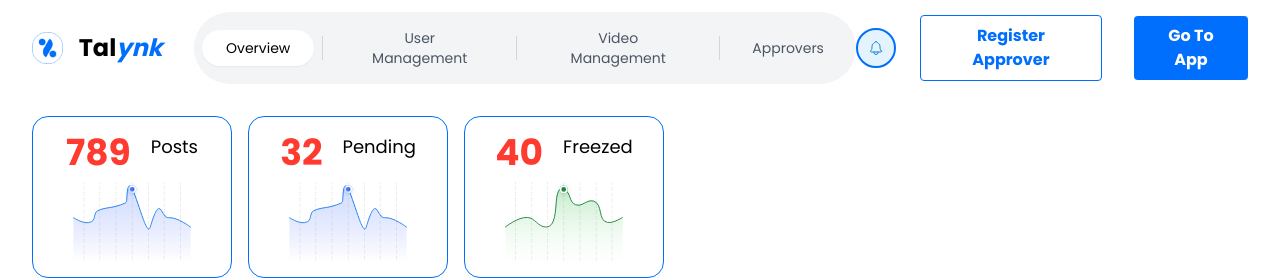
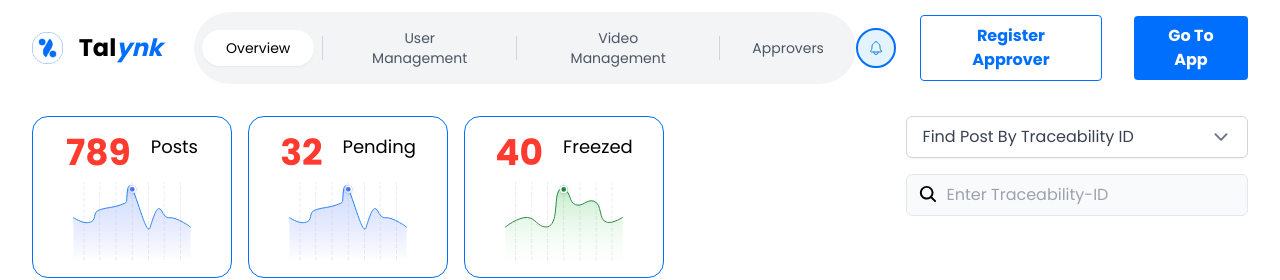
Before and after one commit to mahingaRodin/Talynk, a React (Vite) app: page / in a window 1280 px wide. Shown: the top 280 px of the page. Built offline with nearby package versions, Linux system fonts and the light colour scheme.

Commit message:
right sidebar

```diff
--- a/src/components/overview/graph.tsx
+++ b/src/components/overview/graph.tsx
@@ -1,4 +1,5 @@
 import { useState } from 'react';
+import Sidebar from './sidebar';
 import Videos from '../overview/Videos'
 import Trending from './Trending';
 import { data } from '../../data';
@@ -19,6 +20,7 @@ const Graph = () => {
 
   return (
     <div className="flex w-full px-4">
+
       <div className="w-[70%] p-4">
         {/* Wrapper for the data items */}
         <div className="flex flex-wrap gap-4">
@@ -80,6 +82,11 @@ const Graph = () => {
           <Trending></Trending>
         </div>
       </div>
+
+      <div className='w-[30%] p-4'>
+        <Sidebar></Sidebar>
+
+      </div>
     </div>
   );
 };
--- a/src/components/overview/sidebar.tsx
+++ b/src/components/overview/sidebar.tsx
@@ -1,11 +1,73 @@
+import { useState } from "react";
+import { IoChevronDown, IoSearch } from "react-icons/io5";
 
+const DropdownFilter = () => {
+  const [selectedOption, setSelectedOption] = useState(""); // To track selected option
+  const [isOpen, setIsOpen] = useState(false); // To toggle dropdown menu
+  const [searchValue, setSearchValue] = useState(""); // To handle search input
 
-const sidebar = () => {
+  // Dropdown options
+  const options = [
+    "Find Post By Traceability ID",
+    "Find Post By Author",
+    "Find Post By Date",
+    "Find Post By Status",
+  ];
+
+  // Handle option selection
+  const handleSelect = (option) => {
+    setSelectedOption(option);
+    setIsOpen(false);
+  };
+
   return (
-    <div>
+    <div className="relative inline-block w-full max-w-sm overflow-auto h-full">
+      {/* Dropdown Button */}
+      <div
+        onClick={() => setIsOpen((prev) => !prev)}
+        className="flex items-center justify-between px-4 py-2 bg-white border border-gray-300 rounded-md shadow-sm cursor-pointer hover:border-blue-500 focus:outline-none focus:ring focus:ring-blue-300"
+      >
+        <span className="text-gray-700">
+          {selectedOption || "Find Post By Traceability ID"}
+        </span>
+        <IoChevronDown className="text-gray-500" size={20} />
+      </div>
 
+      {/* Dropdown Menu */}
+      {isOpen && (
+        <div className="absolute left-0 z-10 w-full mt-2 bg-white border border-gray-300 rounded-md shadow-lg">
+          {options.map((option, index) => (
+            <div
+              key={index}
+              onClick={() => handleSelect(option)}
+              className={`px-4 py-2 cursor-pointer hover:bg-blue-50 ${
+                option === selectedOption ? "bg-blue-100 font-medium" : ""
+              }`}
+            >
+              {option}
+            </div>
+          ))}
+        </div>
+      )}
+
+      {/* Search Bar */}
+      <div className="mt-4">
+        <div className="relative">
+          <input
+            type="text"
+            value={searchValue}
+            onChange={(e) => setSearchValue(e.target.value)}
+            placeholder="Enter Traceability-ID"
+            className="w-full px-4 py-2 pl-10 text-gray-700 border bg-gray-50 border-gray-200 rounded-md  focus:outline-none"
+          />
+          <IoSearch
+            className="absolute top-2.5 left-3 text-black"
+            size={20}
+          />
+        </div>
+      </div>
     </div>
-  )
-}
+  );
+};
 
-export default sidebar
+export default DropdownFilter;
--- a/tailwind.config.js
+++ b/tailwind.config.js
@@ -11,7 +11,8 @@ export default {
         grey: '#71727A',
         darkGrey:'#44454A',
         red:'#FF3B30',
-        black1:'#2F3037'
+        black1:'#2F3037',
+        kyan:'#D4E8F6'
       },
     },
   },
```
